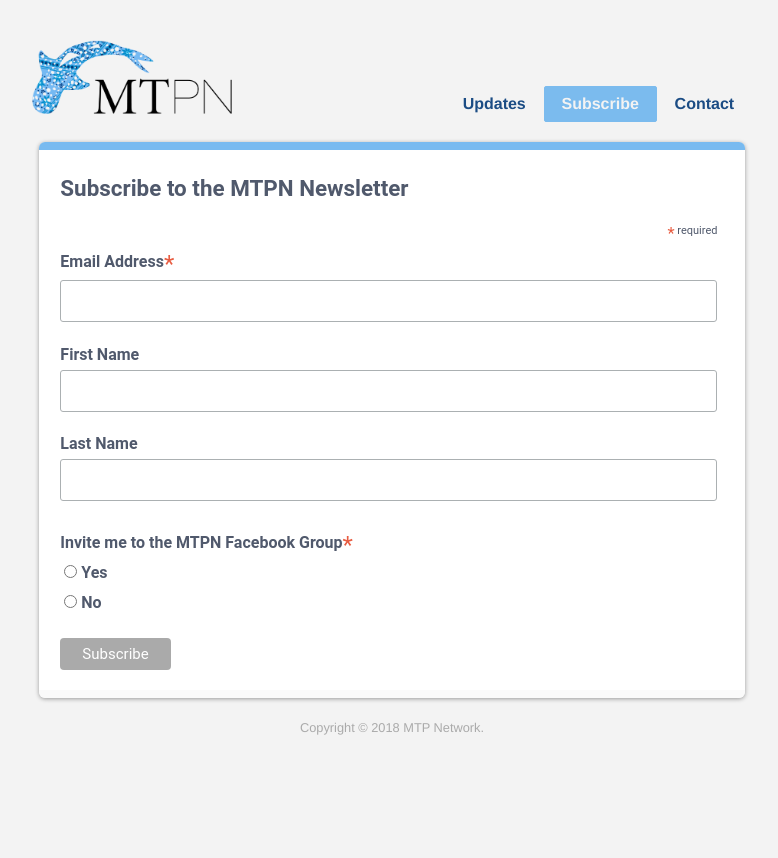
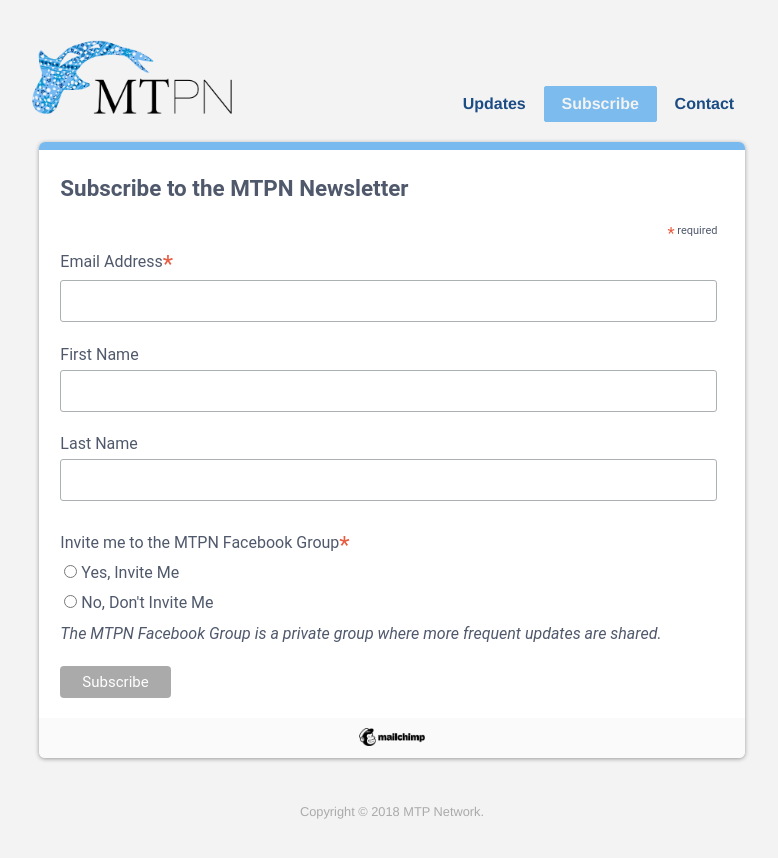
Before and after one commit to mtpnetwork/mtpnetwork.github.io, a Jekyll site: the page built from subscribe/index.html, in a window 1280 px wide. Shown: the top 858 px of the page, without its empty margins (248-1026 px from the left). Built offline with Jekyll 4.4.1, drawn with Linux system fonts in a browser that asks for light colours.

Commit message:
Cleans up subscription form.

```diff
--- a/css/spectre.scss
+++ b/css/spectre.scss
@@ -36,9 +36,10 @@
 .form-shadow, .form-bottom { border-bottom-left-radius: 6px; border-bottom-right-radius: 6px; }
 .form-shadow { -webkit-box-shadow: 0px 1px 4px 0px rgba(0,0,0,0.37); -moz-box-shadow: 0px 1px 4px 0px rgba(0,0,0,0.37); box-shadow: 0px 1px 4px 0px rgba(0,0,0,0.37); width: 98%; margin: 0 auto; }
 .form-top { background: #78baf0; height: 8px; }
-.form-bottom { background: #fafafa; height: 8px; }
+.form-bottom { background: #fafafa; minimum-height: 8px; }
+.form-bottom p { color: #777; font-family: $fallback-font-family; font-size: 0.8em; text-align: center; padding: 0.5rem 0 0.3rem; }
 
-.mc-field-group label { font-weight: bold; }
+.mc-field-group label { }
 .mc-field-group .radio-label { display: block; }
 
 #home-content { background: url('{{site.baseurl}}/img/km80-blur.jpg') no-repeat center center fixed; background-size: cover; -webkit-background-size: cover; -moz-background-size: cover; -o-background-size: cover; overflow: scroll; resize: both; }
@@ -83,7 +84,7 @@
 #mc_embed_signup .asterisk {color:#e85c41; font-size:150%; font-weight:normal; position:relative; top:5px;}
 #mc_embed_signup .clear {clear:both;}
 
-#mc_embed_signup .mc-field-group.mc-input-group ul {margin:0; padding:0; list-style:none;}
+#mc_embed_signup .mc-field-group.mc-input-group ul {margin:0; padding:0 0 0.2rem; list-style:none;}
 #mc_embed_signup .mc-field-group.mc-input-group ul li {display:block; padding:3px 0; margin:0;}
 #mc_embed_signup .mc-field-group.mc-input-group label {display:inline;}
 #mc_embed_signup .mc-field-group.mc-input-group input {display:inline; width:auto; border:none;}
--- a/subscribe/index.html
+++ b/subscribe/index.html
@@ -30,11 +30,12 @@
 									<input type="text" value="" name="LNAME" class="" id="mce-LNAME">
 								</div>
 								<div class="mc-field-group mc-input-group">
-									<strong class="radio-label">Invite me to the MTPN Facebook Group<span class="asterisk">*</span></strong>
+									<span class="radio-label">Invite me to the MTPN Facebook Group<span class="asterisk">*</span></span>
 									<ul>
-										<li>&nbsp;<input type="radio" value="Yes" name="FBGROUP" id="mce-FBGROUP-0"><label for="mce-FBGROUP-0">&nbsp;Yes</label></li>
-										<li>&nbsp;<input type="radio" value="No" name="FBGROUP" id="mce-FBGROUP-1"><label for="mce-FBGROUP-1">&nbsp;No</label></li>
+										<li>&nbsp;<input type="radio" value="Yes" name="FBGROUP" id="mce-FBGROUP-0"><label for="mce-FBGROUP-0">&nbsp;Yes, Invite Me</label></li>
+										<li>&nbsp;<input type="radio" value="No" name="FBGROUP" id="mce-FBGROUP-1"><label for="mce-FBGROUP-1">&nbsp;No, Don't Invite Me</label></li>
 									</ul>
+									<span class="radio-label"><em>The MTPN Facebook Group is a private group where more frequent updates are shared.</em></span>
 								</div>
 								<div id="mce-responses" class="clear">
 									<div class="response" id="mce-error-response" style="display:none"></div>
@@ -45,7 +46,7 @@
 							</div>
 						</form>
 					</div>
-					<div class="form-bottom"></div>
+					<div class="form-bottom"><p><a href="http://eepurl.com/dKshTo"><img height="18" src="{{ site.url }}/img/mailchimp.png" /></a></p></div>
 				</div>
 			</div>
 		</div>
```
Also changed, not shown: img/mailchimp.png (added).
